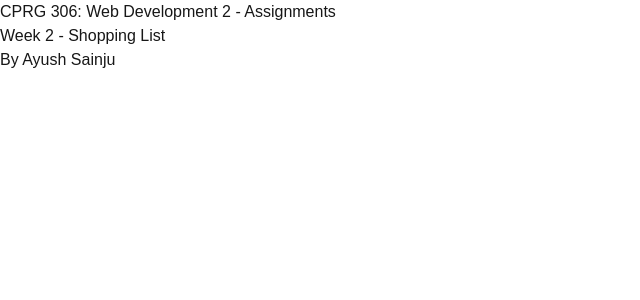
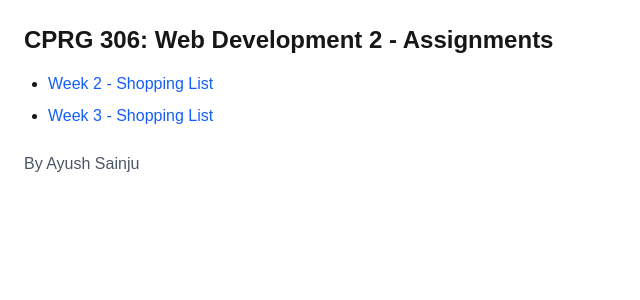
Before and after one commit to ayushhhhsainjuuu/cprg306-assignments, a Next.js app: page / in a window 1280 px wide. Shown: the top 300 px of the page, without its empty margins (0-640 px from the left). Built offline with nearby package versions, Linux system fonts and the light colour scheme.

Commit message:
groceryitems and list completed

```diff
--- a/app/layout.js
+++ b/app/layout.js
@@ -12,8 +12,8 @@ const geistMono = Geist_Mono({
 });
 
 export const metadata = {
-  title: "Create Next App",
-  description: "Generated by create next app",
+  title: "Shopping List",
+  description: "Shopping List App",
 };
 
 export default function RootLayout({ children }) {
--- a/app/page.js
+++ b/app/page.js
@@ -2,12 +2,26 @@ import Link from "next/link";
 
 export default function Home() {
   return (
-    <main>
-      <h1>CPRG 306: Web Development 2 - Assignments</h1>
+    <main className="p-6">
+      <h1 className="text-2xl font-bold mb-4">
+        CPRG 306: Web Development 2 - Assignments
+      </h1>
 
-      <Link href="/week-2">Week 2 - Shopping List</Link>
+      <ul className="list-disc pl-6 space-y-2">
+        <li>
+          <Link className="text-blue-600 hover:underline" href="/week-2">
+            Week 2 - Shopping List
+          </Link>
+        </li>
 
-      <p>By Ayush Sainju</p>
+        <li>
+          <Link className="text-blue-600 hover:underline" href="/week-3">
+            Week 3 - Shopping List
+          </Link>
+        </li>
+      </ul>
+
+      <p className="mt-6 text-gray-600">By Ayush Sainju</p>
     </main>
   );
 }
--- a/app/week-3/GroceryItem.js
+++ b/app/week-3/GroceryItem.js
@@ -0,0 +1,16 @@
+export default function Item({ name, quantity, category }) {
+  return (
+    <li className="bg-white p-4 rounded-lg shadow flex justify-between items-center">
+      <div>
+        <p className="font-semibold text-gray-900">{name}</p>
+        <p className="text-sm text-gray-600">
+          Buy {quantity} in {category}
+        </p>
+      </div>
+
+      <span className="text-xs uppercase tracking-wide bg-gray-100 px-2 py-1 rounded">
+        {category}
+      </span>
+    </li>
+  );
+}
--- a/app/week-3/GroceryItemList.js
+++ b/app/week-3/GroceryItemList.js
@@ -0,0 +1,34 @@
+import Item from "./GroceryItem";
+
+export default function GroceryItemList() {
+  const item1 = { name: "milk, 4 L 🥛", quantity: 1, category: "dairy" };
+  const item2 = { name: "bread 🍞", quantity: 2, category: "bakery" };
+  const item3 = { name: "eggs, dozen 🥚", quantity: 2, category: "dairy" };
+  const item4 = { name: "bananas 🍌", quantity: 6, category: "produce" };
+  const item5 = { name: "broccoli 🥦", quantity: 3, category: "produce" };
+  const item6 = { name: "chicken breasts, 1 kg 🍗", quantity: 1, category: "meat" };
+  const item7 = { name: "pasta sauce 🍝", quantity: 3, category: "canned goods" };
+  const item8 = { name: "spaghetti, 454 g 🍝", quantity: 2, category: "dry goods" };
+  const item9 = { name: "toilet paper, 12 pack 🧻", quantity: 1, category: "household" };
+  const item10 = { name: "paper towels, 6 pack", quantity: 1, category: "household" };
+  const item11 = { name: "dish soap 🍽️", quantity: 1, category: "household" };
+  const item12 = { name: "hand soap 🧼", quantity: 4, category: "household" };
+
+  const items = [
+    item1, item2, item3, item4, item5, item6,
+    item7, item8, item9, item10, item11, item12
+  ];
+
+  return (
+    <ul className="space-y-3">
+      {items.map((item, index) => (
+        <Item
+          key={index}
+          name={item.name}
+          quantity={item.quantity}
+          category={item.category}
+        />
+      ))}
+    </ul>
+  );
+}
--- a/app/week-3/page.js
+++ b/app/week-3/page.js
@@ -0,0 +1,10 @@
+import GroceryItemList from "./GroceryItemList";
+
+export default function Page() {
+  return (
+    <main className="p-6 max-w-xl mx-auto">
+      <h1 className="text-3xl font-bold mb-6">Shopping List</h1>
+      <GroceryItemList />
+    </main>
+  );
+}
--- a/package.json
+++ b/package.json
@@ -14,7 +14,9 @@
   },
   "devDependencies": {
     "@tailwindcss/postcss": "^4",
+    "autoprefixer": "^10.4.23",
     "babel-plugin-react-compiler": "1.0.0",
-    "tailwindcss": "^4"
+    "postcss": "^8.5.6",
+    "tailwindcss": "^4.1.18"
   }
 }
--- /dev/null
+++ b/postcss.config.js
@@ -0,0 +1,6 @@
+module.exports = {
+  plugins: {
+    tailwindcss: {},
+    autoprefixer: {},
+  },
+}
--- /dev/null
+++ b/tailwind.config.js
@@ -0,0 +1,8 @@
+/** @type {import('tailwindcss').Config} */
+module.exports = {
+  content: [],
+  theme: {
+    extend: {},
+  },
+  plugins: [],
+}
```
Also changed, not shown: 1 other file (tests, documents, lock files or other folders).
